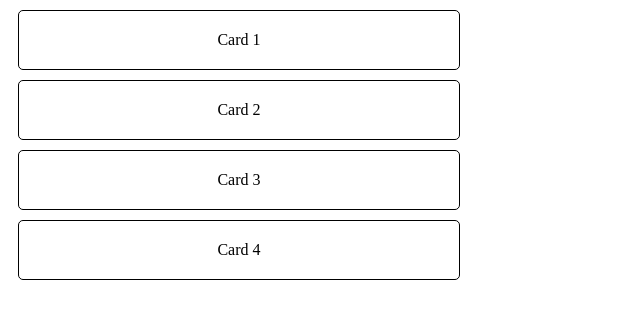
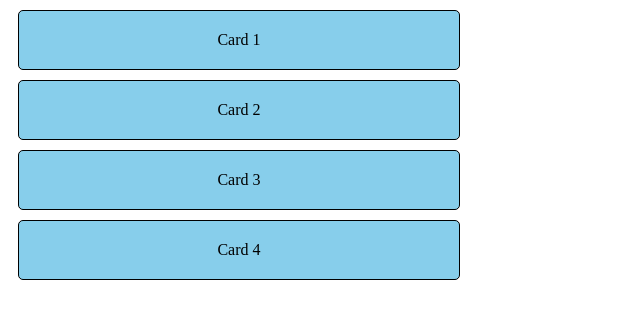
Before and after one commit to everywangBUG/react-dnd-Todolist, a React (Create React App) app: page / in a window 1280 px wide. Shown: the top 318 px of the page, without its empty margins (0-640 px from the left). Built offline with nearby package versions, Linux system fonts and the light colour scheme.

Commit message:
feat: complete drag and drop sort

```diff
--- a/src/App1.css
+++ b/src/App1.css
@@ -6,4 +6,10 @@
   padding: 20px;
   margin: 10px;
   cursor: move;
+  background-color: skyblue;
 }
+
+.dragging {
+  opacity: .5;
+  background-color: #fff;
+}
--- a/src/App1.tsx
+++ b/src/App1.tsx
@@ -5,6 +5,11 @@ import { useDrag, useDrop } from 'react-dnd';
 interface CardProps {
   data: CardItem
   swapCard: (index1: number, index2: number) => void
+  index: number
+}
+
+interface DragData {
+  id: number
   index: number
 }
 
@@ -24,19 +29,22 @@ const Card: React.Fc<CardProps> = (props: CardProps ) => {
   const { data, swapCard, index } = props;
   const cardRef = useRef<HTMLDivElement>(null)
 
-  const [, drag] = useDrag({
+  const [{ dragging }, drag] = useDrag({
     type: 'card',
     item: {
       id: data.id,
       index
-    }
+    },
+    collect: (monitor) => ({
+      dragging: monitor.isDragging()
+    })
   })
 
   const [, drop] =useDrop({
     accept: 'card',
-    drop: (item) => {
-      console.log(item)
+    hover: (item: DragData) => {
       swapCard(item.index, index)
+      item.index = index
     }
   })
 
@@ -47,7 +55,7 @@ const Card: React.Fc<CardProps> = (props: CardProps ) => {
 
 
   return (
-      <div className="card-item" key={data.id} ref={cardRef}>{data.content}</div>
+      <div className={dragging ? 'dragging card-item' : 'card-item'} key={data.id} ref={cardRef}>{data.content}</div>
   )
 }
 
```
